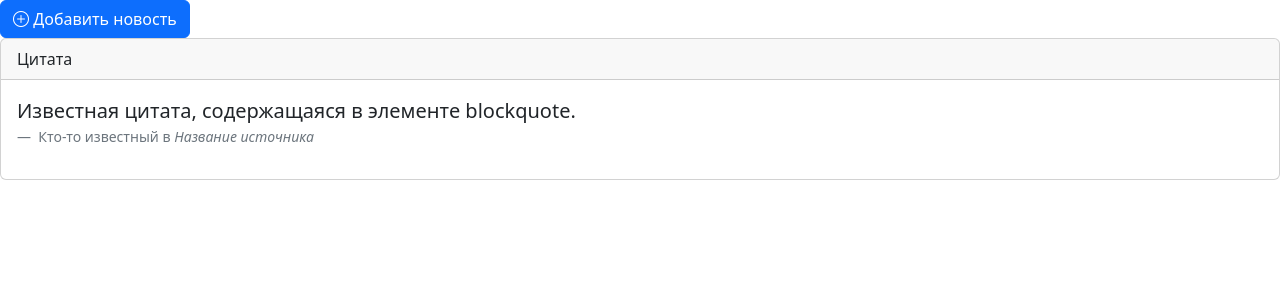
After one commit to Ek2011/web_app, a Flask app: template templates/comments.html in a window 1280 px wide. The commit adds this page. Shown: the top 300 px of the page. Run offline with Flask 3, Linux system fonts and the light colour scheme; the template is opened without the code that fills it, so the values that code supplies are empty.

Commit message:
кнопка комментов и совсем немного comments.html

```diff
--- /dev/null
+++ b/templates/comments.html
@@ -0,0 +1,31 @@
+<!doctype html>
+<html lang="ru">
+  <head>
+    <meta charset="utf-8">
+    <meta name="viewport" content="width=device-width, initial-scale=1">
+    <title>Добавление новости</title>
+    <link href="https://cdn.jsdelivr.net/npm/bootstrap@5.3.2/dist/css/bootstrap.min.css" rel="stylesheet">
+      <link rel="stylesheet" href="https://cdn.jsdelivr.net/npm/bootstrap-icons@1.11.3/font/bootstrap-icons.min.css">
+  </head>
+  <button type="button" class="btn btn-primary">
+      <i class="bi bi-plus-circle"></i> Добавить новость
+  </button>
+  <body>
+    <div class="card">
+  <div class="card-header">
+    Цитата
+  </div>
+  <div class="card-body">
+    <figure>
+      <blockquote class="blockquote">
+        <p>Известная цитата, содержащаяся в элементе blockquote.</p>
+      </blockquote>
+      <figcaption class="blockquote-footer">
+        Кто-то известный в <cite title="Название источника">Название источника</cite>
+      </figcaption>
+    </figure>
+  </div>
+</div>
+    <script src="https://cdn.jsdelivr.net/npm/bootstrap@5.3.2/dist/js/bootstrap.bundle.min.js"></script>
+  </body>
+</html>
--- a/templates/index.html
+++ b/templates/index.html
@@ -16,13 +16,14 @@
             <div>
                 Автор - {{ item.user.name }}, Дата написания - {{ item.created_date }}
             </div>
-            <div class="mt-2">
+            <div class="mt-2 mb-2">
     <a href="/like/{{ item.id }}" class="btn btn-sm {{ 'btn-success' if current_user in item.likes else 'btn-outline-success' }}">
         <i class="bi bi-hand-thumbs-up"></i> {{ item.likes|length }}
     </a>
     <a href="/dislike/{{ item.id }}" class="btn btn-sm {{ 'btn-danger' if current_user in item.dislikes else 'btn-outline-danger' }}">
         <i class="bi bi-hand-thumbs-down"></i> {{ item.dislikes|length }}
     </a>
+    <a href="#" class="btn btn-sm {{ 'btn-primary'}}">Комментарии</a>
 </div>
 
             {% if current_user.is_authenticated and current_user == item.user %}
```
